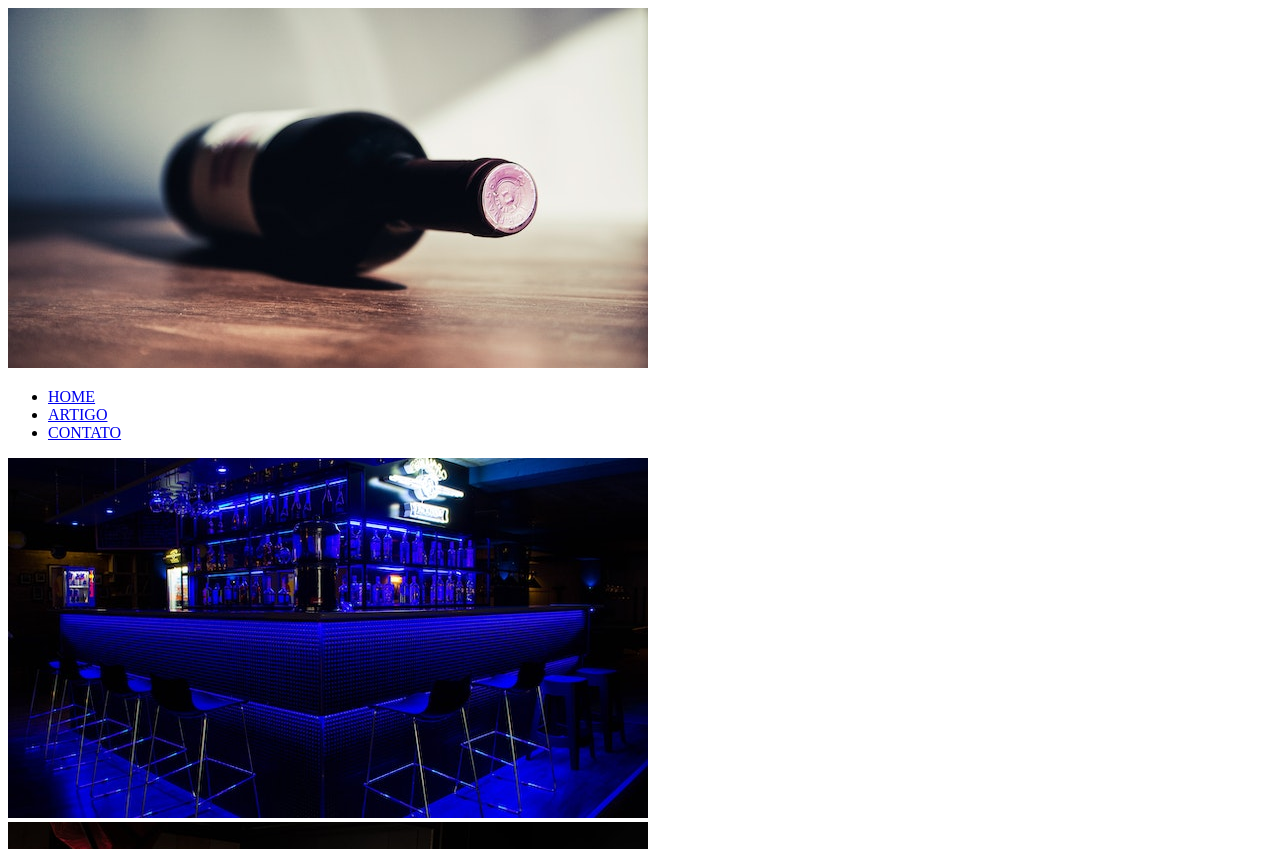
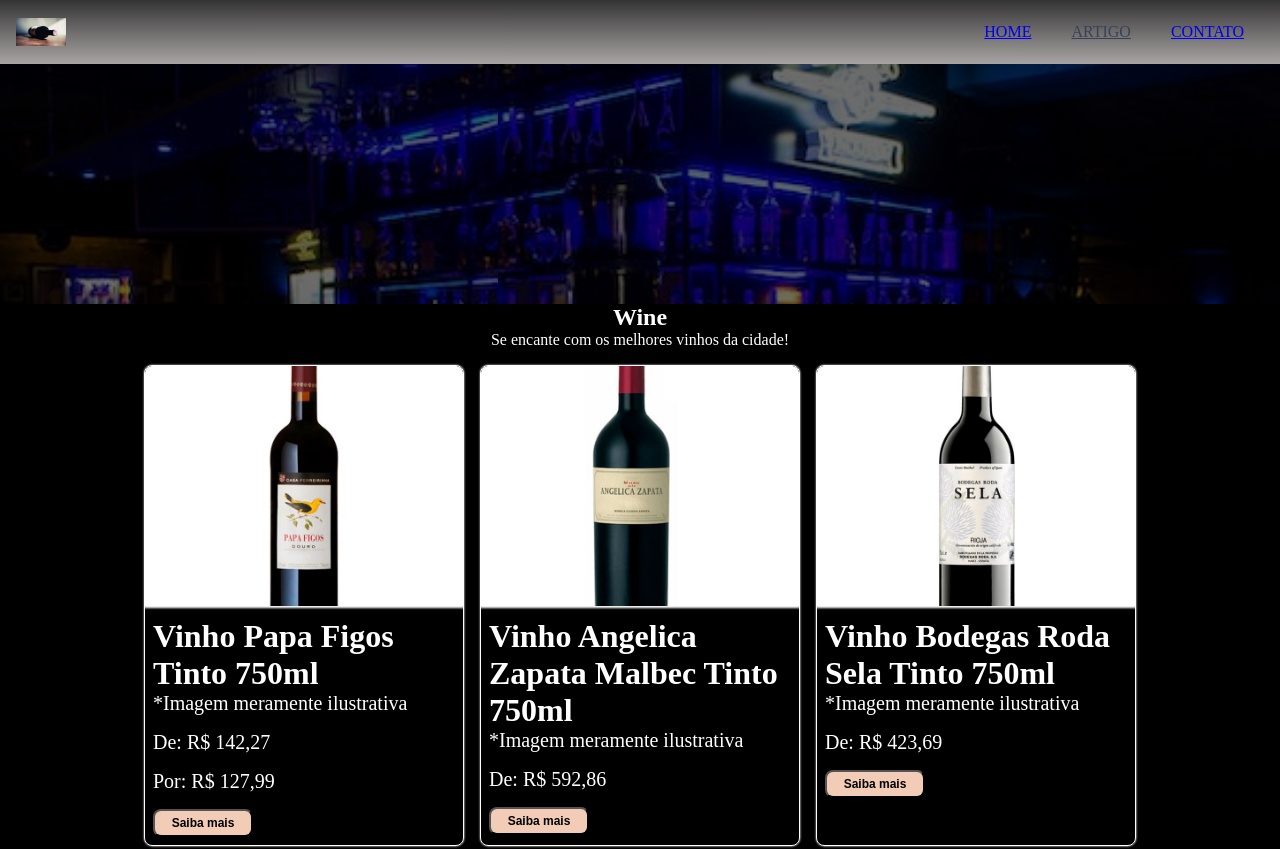
Before and after one commit to SamilaLucas1/site-web-Awine, a plain HTML site: page index.html in a window 1280 px wide. Shown: the top 849 px of the page. Drawn offline with Linux system fonts and the light colour scheme; the site is published under a folder, as on GitHub Pages, so addresses that start at the root find nothing.

Commit message:
add style

```diff
--- a/index.html
+++ b/index.html
@@ -7,7 +7,7 @@
     <title>Project Site Wine</title>
 
     <link rel="shortcut icon" href="favicon.ico" type="image/x-icon">
-    <link rel="stylesheet" href="../site/styles/style.css">
+    <link rel="stylesheet" href="styles/style.css">
 </head>
 <body>
     <article class="homePage">
@@ -20,7 +20,7 @@
                     </li>
 
                     <li>
-                        <a href="/projects/site/index.html" id="homeMenu">ARTIGO</a>
+                        <a href="site/index.html" id="homeMenu">ARTIGO</a>
                     </li>
 
                     <li>
```
